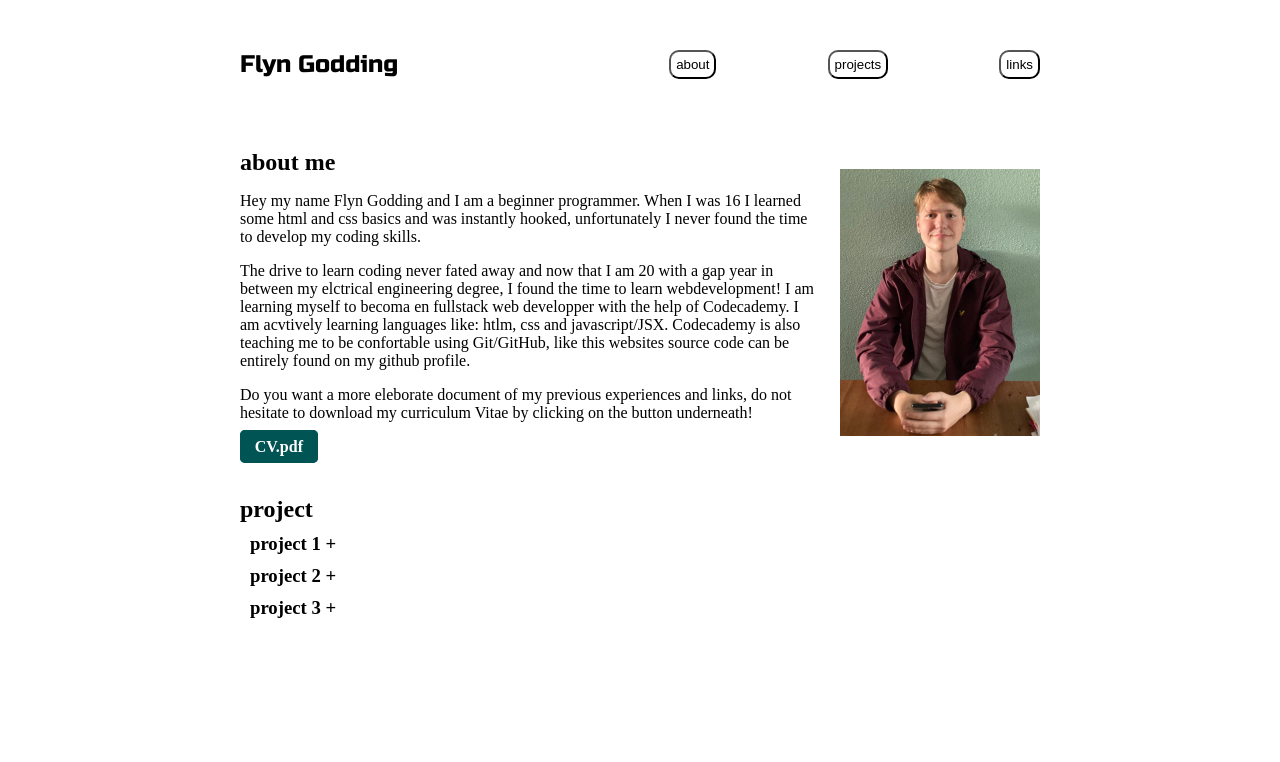
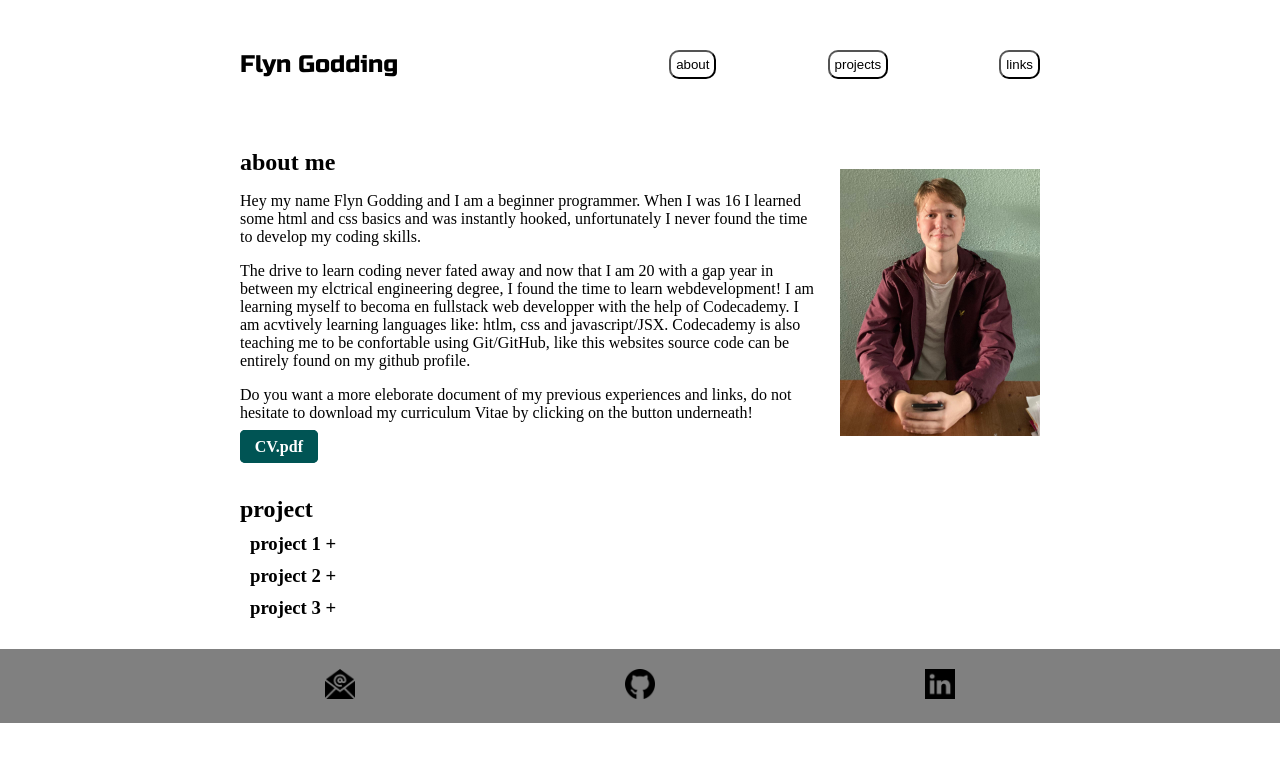
Before and after one commit to FlynGodding/profile-website, a plain HTML site: page index.html in a window 1280 px wide. Drawn offline with Linux system fonts and the light colour scheme.

Commit message:
links section added

```diff
--- a/index.html
+++ b/index.html
@@ -70,7 +70,14 @@
         </section>
     </main>
     <footer id="footer">
-
+        <section id="links-section">
+            <div class="links-section-container">
+                <P></P>
+                <a class="email" href="mailto:FlynThorgal@gmail.com"  target="_blank"><img class="email-png" src="./resources/images/email.png"/></a>
+                <a class="github" href="https://github.com/FlynGodding"  target="_blank"><img class="github-png" src="./resources/images/github.png"/></a>
+                <a class="linkedin" href="https://www.linkedin.com/in/flyn-godding-430545284/"  target="_blank"><img class="linkedin-png" src="./resources/images/linkedin.png"/></a>
+            </div>
+        </section>
     </footer>
     <script src="resources/JS/script.js"></script>
 </body>
--- a/resources/CSS/styles.css
+++ b/resources/CSS/styles.css
@@ -5,7 +5,12 @@
 }
 
 /* Banner full-screen */
-body  {
+main  {
+    max-width: 900px;
+    margin: auto;
+    padding: 0 50px;
+}
+header {
     max-width: 900px;
     margin: auto;
     padding: 0 50px;
@@ -114,12 +119,41 @@ img {
     display: none;
 }
 
-
 h3 {
     margin: 10px;
 }
 
 
+/*links section*/
+footer {
+    background: gray;
+}
+.links-section-container {
+    display: flex;
+    max-width: 900px;
+    margin: auto;
+    text-align: center;
+}
+
+.email-png {
+    width: 30px;
+}
+.github-png {
+    width: 30px;
+}
+.linkedin-png {
+    width: 30px;
+}
+
+.email {
+    margin: auto;
+}
+.github {
+    margin: auto;
+}
+.linkedin {
+    margin: auto;
+}
 
 
 @media all and (max-width: 480px) {
```
Also changed, not shown: resources/images/email.png (added), resources/images/github.png (added), resources/images/linkedin.png (added).
